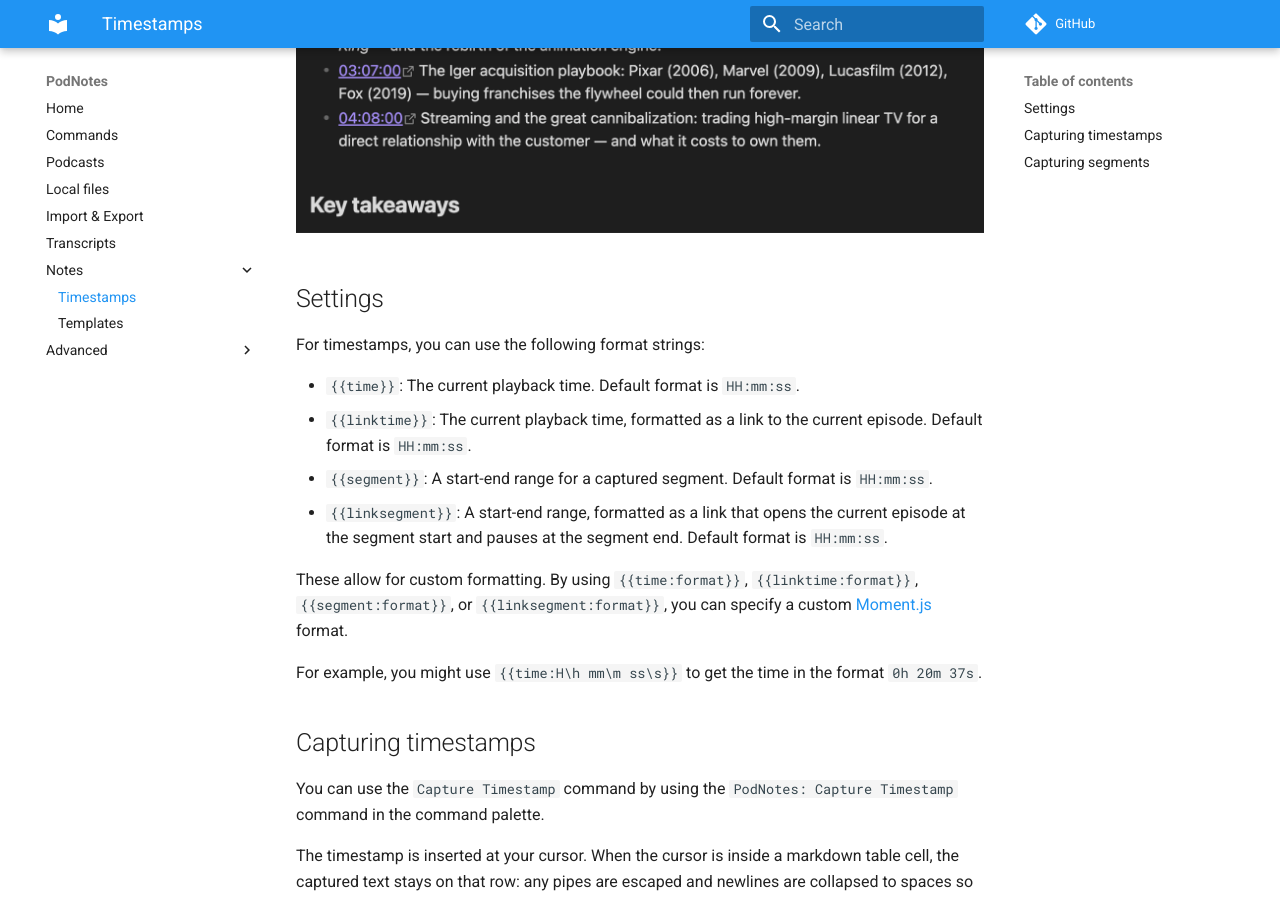
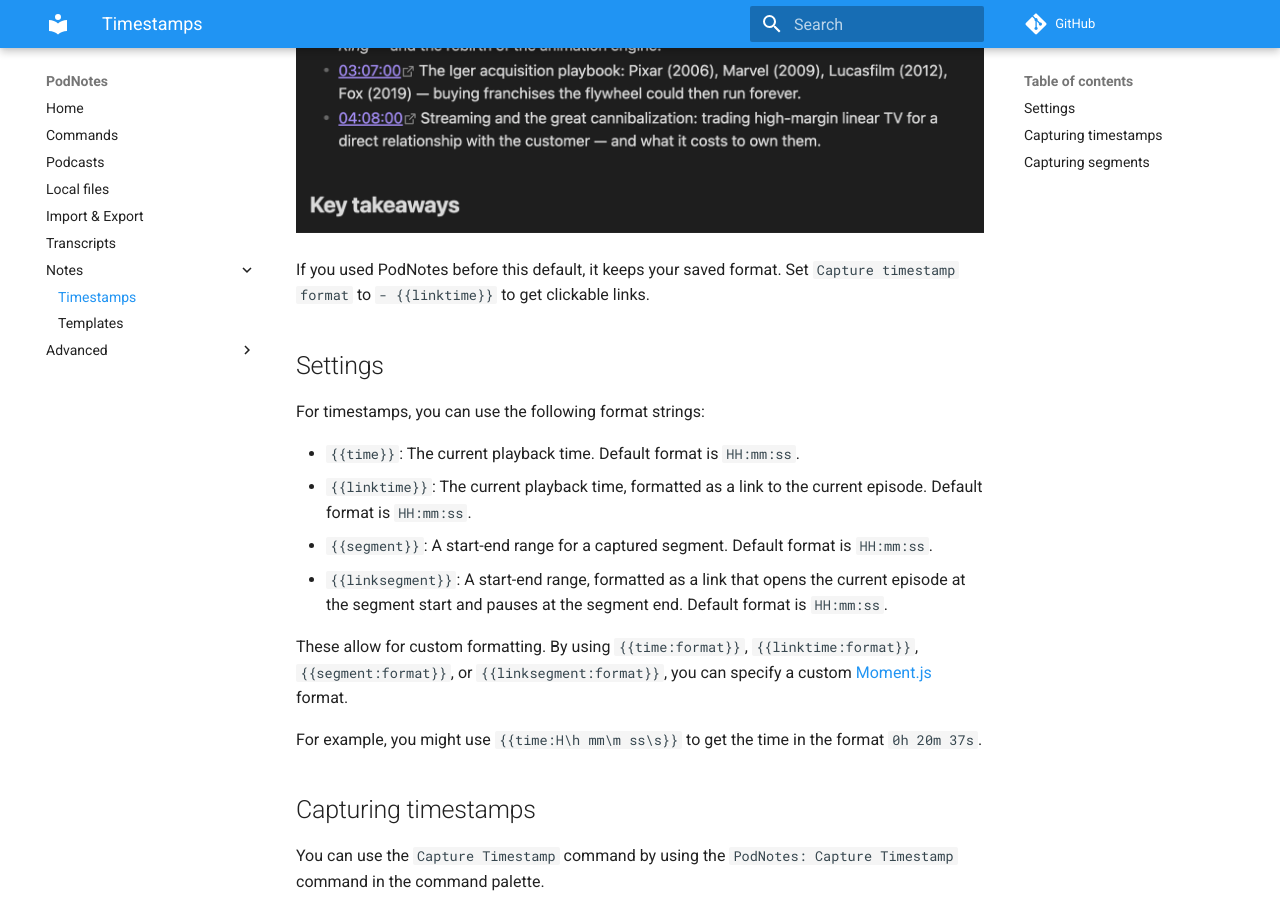
Before and after one commit to chhoumann/PodNotes, an MkDocs documentation site: the page built from docs/docs/timestamps.md, in a window 1280 px wide and 900 px high, scrolled down 669 px. Built offline with MkDocs 1.6.1 and Material for MkDocs 9.7.7, drawn with Linux system fonts in a browser that asks for light colours; comment, search, counter and statistics services are not loaded.

Commit message:
docs: tell existing users how to get timestamp links
Existing installs keep their saved Capture timestamp format, which is often plain {{time}}.

```diff
--- a/docs/docs/timestamps.md
+++ b/docs/docs/timestamps.md
@@ -6,6 +6,8 @@ PodNotes can also capture recent playback segments with the `Capture Last 10 Sec
 With the default `{{linktime}}` format, each captured timestamp becomes a clickable link that reopens the episode at that exact moment. If the feed later rearranges the episode title (for example moving a guest name), the link still resolves as long as the new title keeps the same distinctive words:
 
 ![Notes with clickable timestamp links](resources/timestamps.png)
+
+If you used PodNotes before this default, it keeps your saved format. Set `Capture timestamp format` to `- {{linktime}} ` to get clickable links.
 
 ## Settings
 For timestamps, you can use the following format strings:
```
